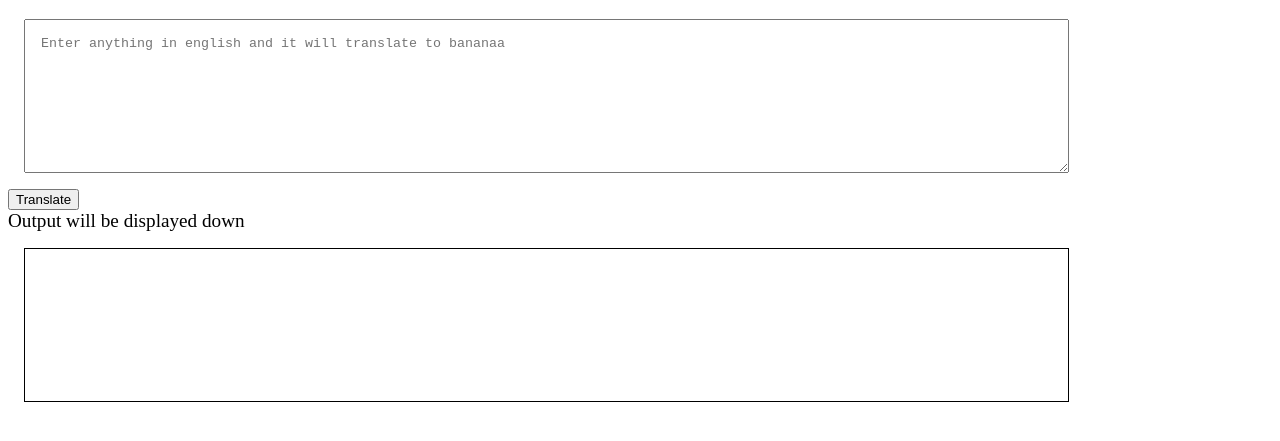
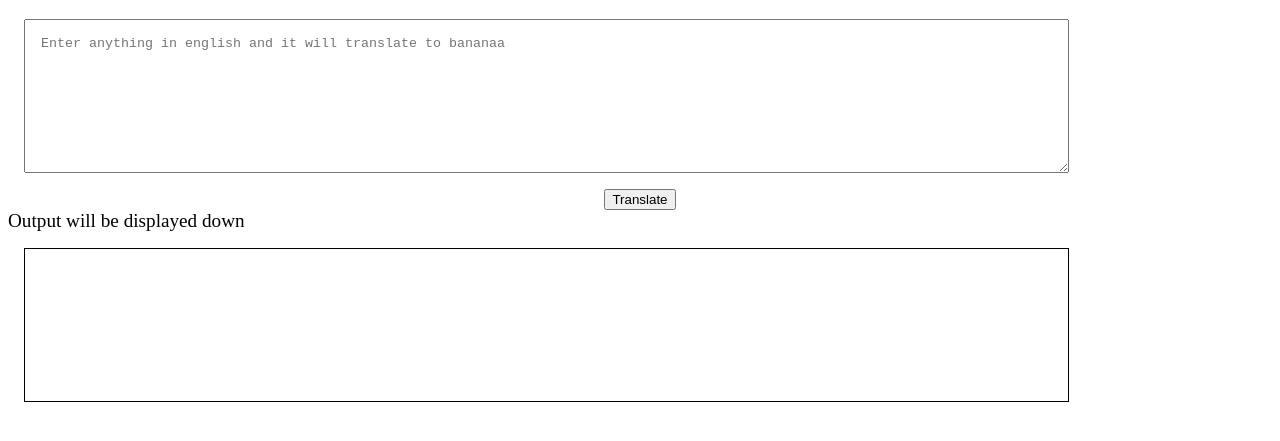
Before and after one commit to Sumanbitw/neogcamp-lesson-4, a plain HTML site: page index.html in a window 1280 px wide. Shown: the part 61-502 px from the top of the page. Drawn offline with Linux system fonts and the light colour scheme.

Commit message:
button center

```diff
--- a/index.html
+++ b/index.html
@@ -19,7 +19,7 @@
             width: 80%;
             height: 15vh;
         }
-        #btn-translate{
+        #btn-center{
             text-align: center;
             margin: auto;
             justify-content: center;
@@ -32,7 +32,9 @@
 <body>
     <h1>talking bananaaa!!!</h1>
     <textarea id="text-input" placeholder="Enter anything in english and it will translate to bananaa "></textarea>
-    <button id="btn-translate">Translate</button>
+    <div id="btn-center">
+        <button id="btn-translate">Translate</button>
+    </div>
     <div style="font-size:larger">Output will be displayed down</div>
     <div id="output-box"></div>
     <script src="App.js" type="text/javascript"></script>
```
